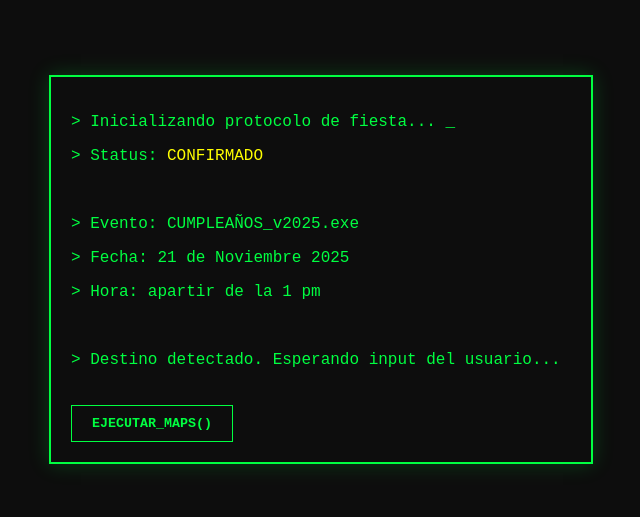
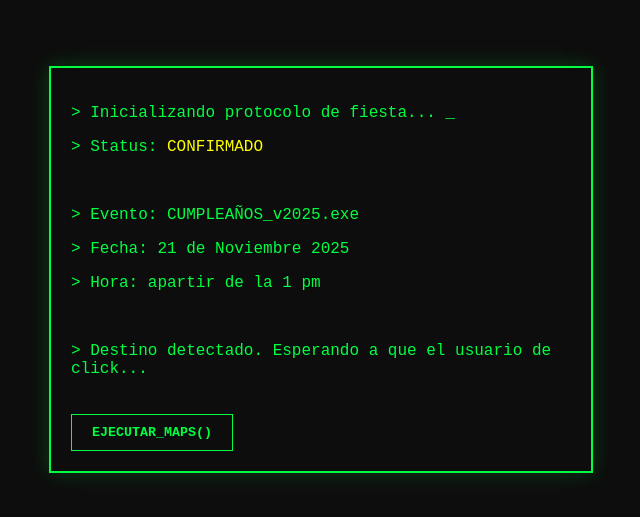
Before and after one commit to GustavoMeMu/cumplea-os, a plain HTML site: page index.html in a window 1280 px wide. Shown: the part 131-648 px from the top of the page, without its empty margins (319-959 px from the left). Drawn offline with Linux system fonts and the light colour scheme.

Commit message:
actualizacion

```diff
--- a/index.html
+++ b/index.html
@@ -54,7 +54,7 @@
         <p>> Fecha: 21 de Noviembre 2025</p>
         <p>> Hora: apartir de la 1 pm</p>
         <br>
-        <p>> Destino detectado. Esperando input del usuario...</p>
+        <p>> Destino detectado. Esperando a que el usuario de click...</p>
 
         <button id="btnLaunch">EJECUTAR_MAPS()</button>
     </div>
```
